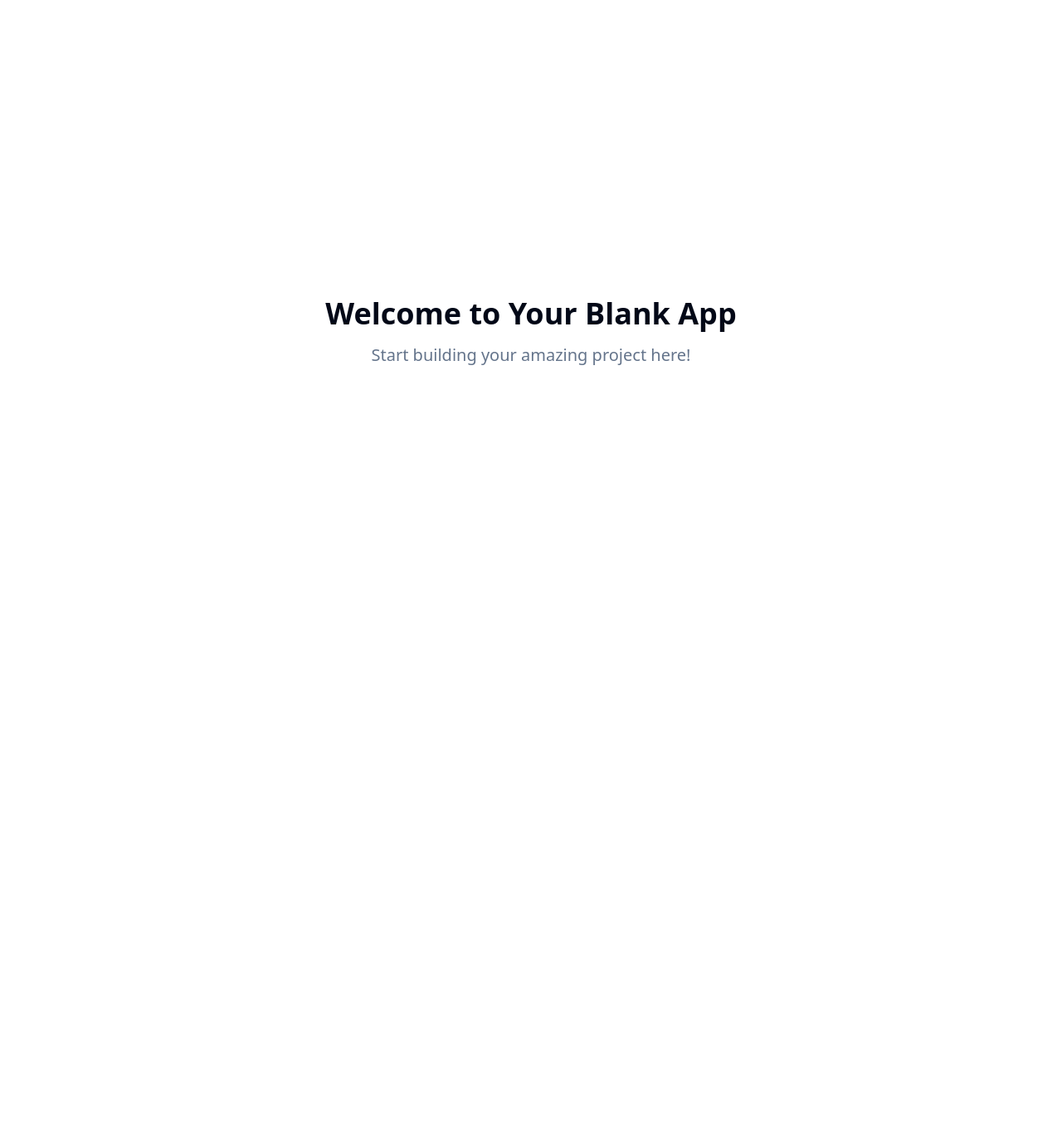
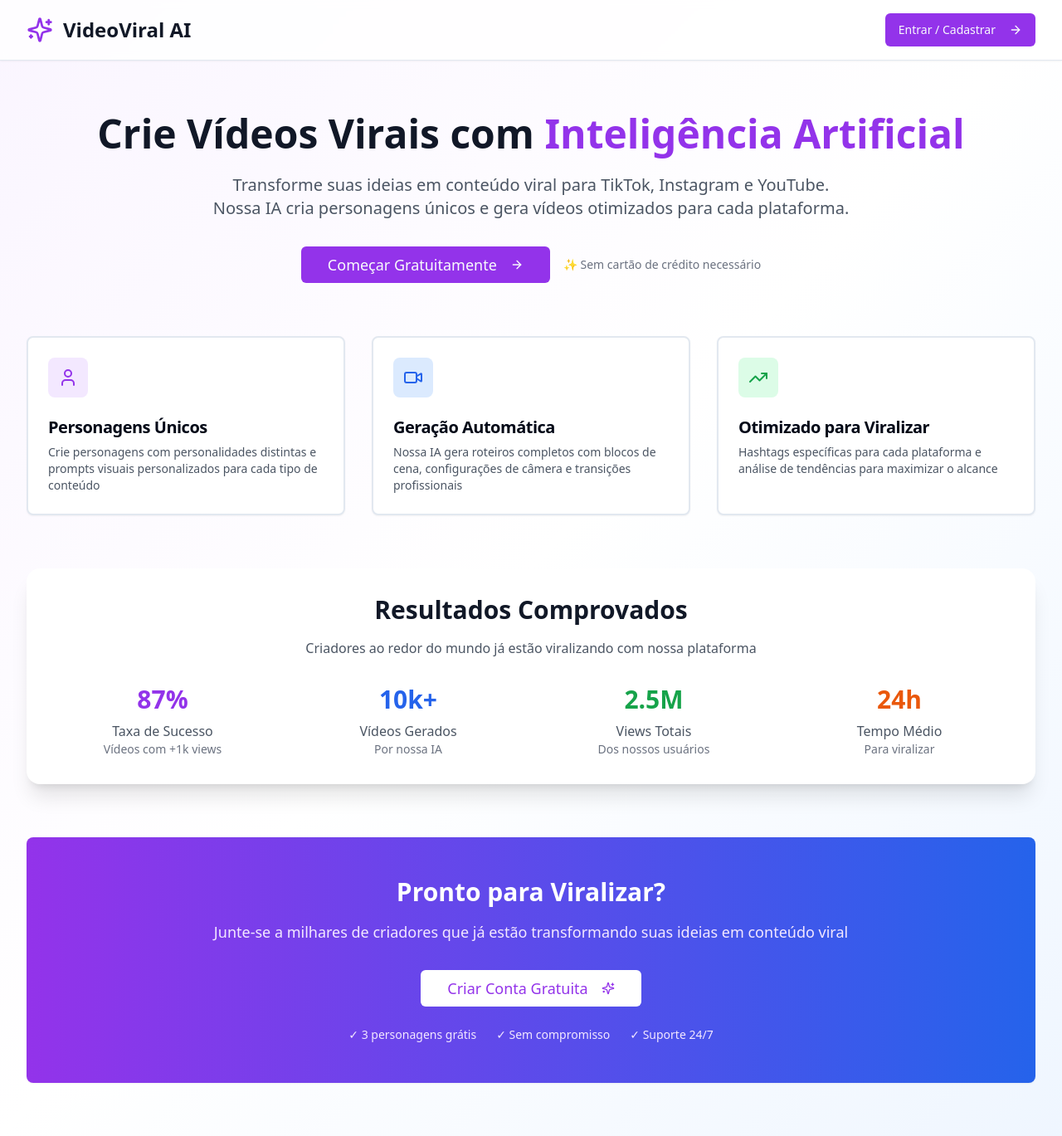
Before and after one commit to Live-Turb/robo-content-studio, a React (Vite) app: page / in a window 1280 px wide. Shown: the whole page at 83% size. Before the commit the page ends 800 px from the top, so only its background shows below. Built offline with nearby package versions, Linux system fonts and the light colour scheme.

Commit message:
Fix: Implement initial application features
The application is not built, showing only the default "Welcome to Your Blank App" screen. This commit aims to implement the core features and specifications of the platform.

```diff
--- a/src/pages/Index.tsx
+++ b/src/pages/Index.tsx
@@ -1,11 +1,159 @@
-// Update this page (the content is just a fallback if you fail to update the page)
+
+import { Link } from 'react-router-dom';
+import { Button } from '@/components/ui/button';
+import { Card, CardContent, CardDescription, CardHeader, CardTitle } from '@/components/ui/card';
+import { Sparkles, Video, TrendingUp, User, ArrowRight } from 'lucide-react';
 
 const Index = () => {
   return (
-    <div className="min-h-screen flex items-center justify-center bg-background">
-      <div className="text-center">
-        <h1 className="text-4xl font-bold mb-4">Welcome to Your Blank App</h1>
-        <p className="text-xl text-muted-foreground">Start building your amazing project here!</p>
+    <div className="min-h-screen bg-gradient-to-br from-purple-50 via-white to-blue-50">
+      {/* Header */}
+      <header className="bg-white/80 backdrop-blur-sm border-b shadow-sm">
+        <div className="max-w-7xl mx-auto px-4 sm:px-6 lg:px-8 py-4">
+          <div className="flex items-center justify-between">
+            <div className="flex items-center gap-3">
+              <Sparkles className="h-8 w-8 text-purple-600" />
+              <h1 className="text-2xl font-bold text-gray-900">VideoViral AI</h1>
+            </div>
+
+            <Link to="/auth">
+              <Button className="bg-purple-600 hover:bg-purple-700">
+                Entrar / Cadastrar
+                <ArrowRight className="h-4 w-4 ml-2" />
+              </Button>
+            </Link>
+          </div>
+        </div>
+      </header>
+
+      {/* Hero Section */}
+      <div className="max-w-7xl mx-auto px-4 sm:px-6 lg:px-8 py-16">
+        <div className="text-center mb-16">
+          <h1 className="text-5xl font-bold text-gray-900 mb-6">
+            Crie Vídeos Virais com
+            <span className="text-purple-600"> Inteligência Artificial</span>
+          </h1>
+          <p className="text-xl text-gray-600 max-w-3xl mx-auto mb-8">
+            Transforme suas ideias em conteúdo viral para TikTok, Instagram e YouTube.
+            Nossa IA cria personagens únicos e gera vídeos otimizados para cada plataforma.
+          </p>
+
+          <div className="flex flex-col sm:flex-row gap-4 justify-center items-center">
+            <Link to="/auth">
+              <Button size="lg" className="bg-purple-600 hover:bg-purple-700 px-8 py-4 text-lg">
+                Começar Gratuitamente
+                <ArrowRight className="h-5 w-5 ml-2" />
+              </Button>
+            </Link>
+            <p className="text-sm text-gray-500">
+              ✨ Sem cartão de crédito necessário
+            </p>
+          </div>
+        </div>
+
+        {/* Features Grid */}
+        <div className="grid grid-cols-1 md:grid-cols-3 gap-8 mb-16">
+          <Card className="border-2 hover:border-purple-200 transition-colors">
+            <CardHeader>
+              <div className="h-12 w-12 bg-purple-100 rounded-lg flex items-center justify-center mb-4">
+                <User className="h-6 w-6 text-purple-600" />
+              </div>
+              <CardTitle className="text-xl">Personagens Únicos</CardTitle>
+              <CardDescription className="text-gray-600">
+                Crie personagens com personalidades distintas e prompts visuais personalizados para cada tipo de conteúdo
+              </CardDescription>
+            </CardHeader>
+          </Card>
+
+          <Card className="border-2 hover:border-purple-200 transition-colors">
+            <CardHeader>
+              <div className="h-12 w-12 bg-blue-100 rounded-lg flex items-center justify-center mb-4">
+                <Video className="h-6 w-6 text-blue-600" />
+              </div>
+              <CardTitle className="text-xl">Geração Automática</CardTitle>
+              <CardDescription className="text-gray-600">
+                Nossa IA gera roteiros completos com blocos de cena, configurações de câmera e transições profissionais
+              </CardDescription>
+            </CardHeader>
+          </Card>
+
+          <Card className="border-2 hover:border-purple-200 transition-colors">
+            <CardHeader>
+              <div className="h-12 w-12 bg-green-100 rounded-lg flex items-center justify-center mb-4">
+                <TrendingUp className="h-6 w-6 text-green-600" />
+              </div>
+              <CardTitle className="text-xl">Otimizado para Viralizar</CardTitle>
+              <CardDescription className="text-gray-600">
+                Hashtags específicas para cada plataforma e análise de tendências para maximizar o alcance
+              </CardDescription>
+            </CardHeader>
+          </Card>
+        </div>
+
+        {/* Stats Section */}
+        <div className="bg-white rounded-2xl shadow-xl p-8 mb-16">
+          <div className="text-center mb-8">
+            <h2 className="text-3xl font-bold text-gray-900 mb-4">
+              Resultados Comprovados
+            </h2>
+            <p className="text-gray-600">
+              Criadores ao redor do mundo já estão viralizando com nossa plataforma
+            </p>
+          </div>
+
+          <div className="grid grid-cols-1 md:grid-cols-4 gap-8">
+            <div className="text-center">
+              <div className="text-3xl font-bold text-purple-600 mb-2">87%</div>
+              <div className="text-gray-600">Taxa de Sucesso</div>
+              <div className="text-sm text-gray-500">Vídeos com +1k views</div>
+            </div>
+
+            <div className="text-center">
+              <div className="text-3xl font-bold text-blue-600 mb-2">10k+</div>
+              <div className="text-gray-600">Vídeos Gerados</div>
+              <div className="text-sm text-gray-500">Por nossa IA</div>
+            </div>
+
+            <div className="text-center">
+              <div className="text-3xl font-bold text-green-600 mb-2">2.5M</div>
+              <div className="text-gray-600">Views Totais</div>
+              <div className="text-sm text-gray-500">Dos nossos usuários</div>
+            </div>
+
+            <div className="text-center">
+              <div className="text-3xl font-bold text-orange-600 mb-2">24h</div>
+              <div className="text-gray-600">Tempo Médio</div>
+              <div className="text-sm text-gray-500">Para viralizar</div>
+            </div>
+          </div>
+        </div>
+
+        {/* CTA Section */}
+        <div className="text-center">
+          <Card className="bg-gradient-to-r from-purple-600 to-blue-600 text-white border-0">
+            <CardContent className="p-12">
+              <h2 className="text-3xl font-bold mb-4">
+                Pronto para Viralizar?
+              </h2>
+              <p className="text-purple-100 mb-8 text-lg">
+                Junte-se a milhares de criadores que já estão transformando suas ideias em conteúdo viral
+              </p>
+
+              <Link to="/auth">
+                <Button size="lg" variant="secondary" className="bg-white text-purple-600 hover:bg-gray-100 px-8 py-4 text-lg">
+                  Criar Conta Gratuita
+                  <Sparkles className="h-5 w-5 ml-2" />
+                </Button>
+              </Link>
+
+              <div className="mt-6 flex items-center justify-center gap-6 text-sm text-purple-100">
+                <span>✓ 3 personagens grátis</span>
+                <span>✓ Sem compromisso</span>
+                <span>✓ Suporte 24/7</span>
+              </div>
+            </CardContent>
+          </Card>
+        </div>
       </div>
     </div>
   );
```
